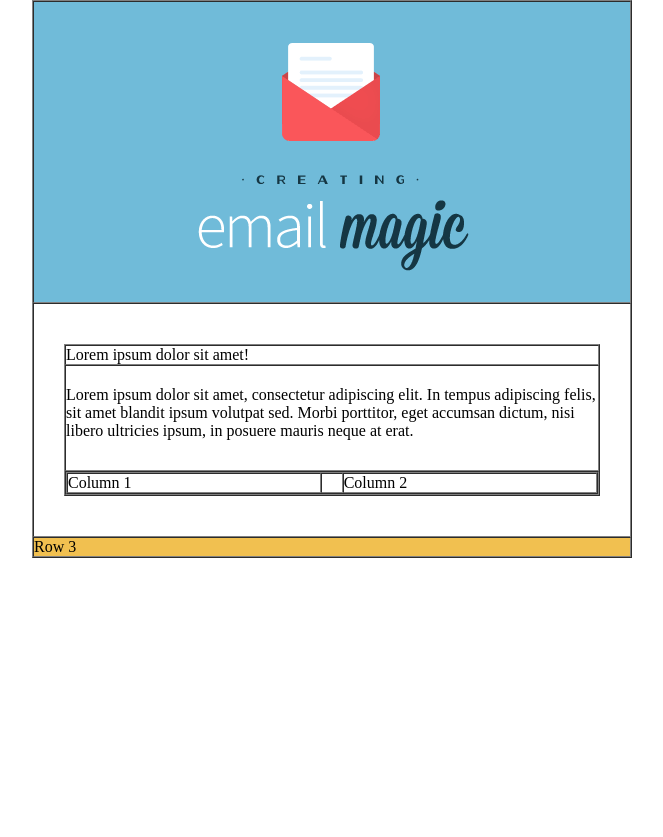
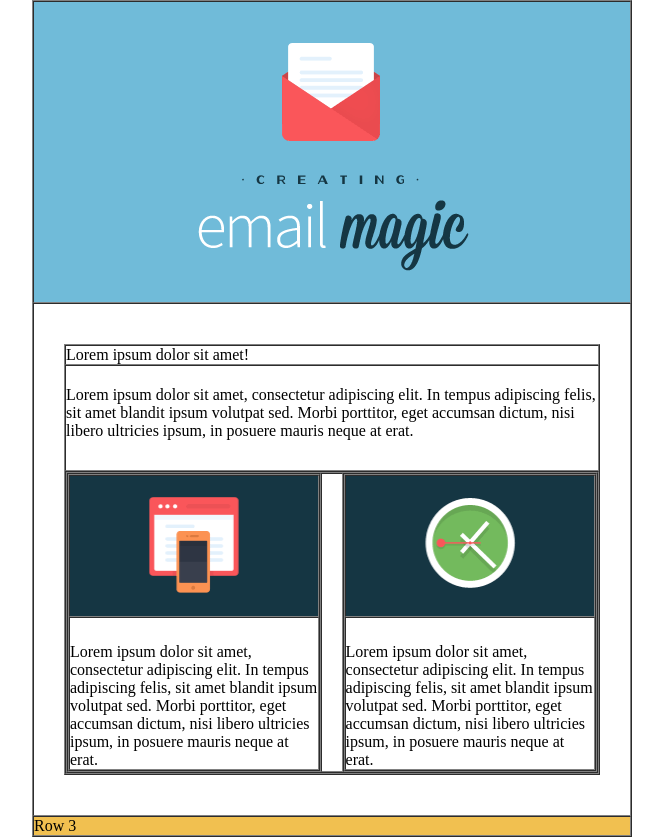
Before and after one commit to rachellesalvadora/emailhtml, a plain HTML site: page index.html in a window 1280 px wide. Shown: the whole page, without its empty margins (308-971 px from the left). Before the commit the page ends 800 px from the top, so only its background shows below. Drawn offline with Linux system fonts and the light colour scheme.

Commit message:
row 2 images added

```diff
--- a/index.html
+++ b/index.html
@@ -31,13 +31,35 @@
    <table border="1" cellpadding="0" cellspacing="0" width="100%">
  <tr>
   <td width="260" valign="top">
-   Column 1
+   <table border="1" cellpadding="0" cellspacing="0" width="100%">
+    <tr>
+     <td>
+      <img src="images/left.gif" alt="" width="100%" height="140" style="display: block;" />
+     </td>
+    </tr>
+    <tr>
+     <td style="padding: 25px 0 0 0;">
+      Lorem ipsum dolor sit amet, consectetur adipiscing elit. In tempus adipiscing felis, sit amet blandit ipsum volutpat sed. Morbi porttitor, eget accumsan dictum, nisi libero ultricies ipsum, in posuere mauris neque at erat.
+     </td>
+    </tr>
+   </table>
   </td>
   <td style="font-size: 0; line-height: 0;" width="20">
    &nbsp;
   </td>
   <td width="260" valign="top">
-   Column 2
+   <table border="1" cellpadding="0" cellspacing="0" width="100%">
+    <tr>
+     <td>
+      <img src="images/right.gif" alt="" width="100%" height="140" style="display: block;" />
+     </td>
+    </tr>
+    <tr>
+     <td style="padding: 25px 0 0 0;">
+      Lorem ipsum dolor sit amet, consectetur adipiscing elit. In tempus adipiscing felis, sit amet blandit ipsum volutpat sed. Morbi porttitor, eget accumsan dictum, nisi libero ultricies ipsum, in posuere mauris neque at erat.
+     </td>
+    </tr>
+   </table>
   </td>
  </tr>
 </table>
```
